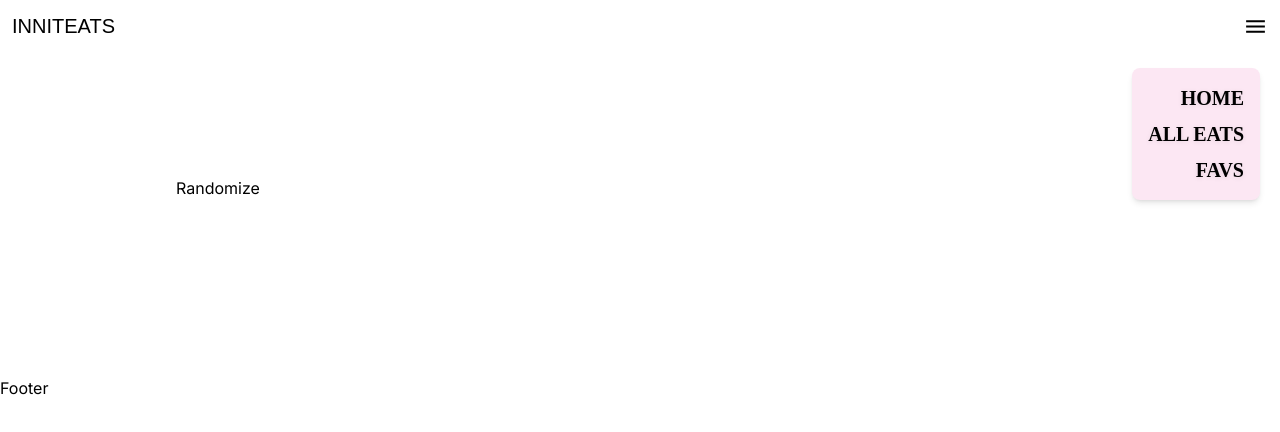
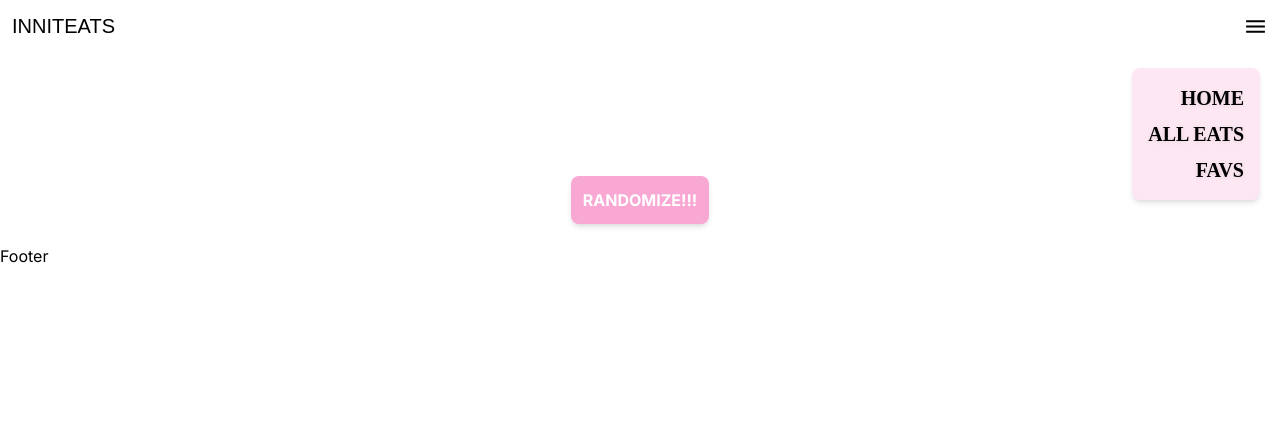
Before and after one commit to kahouechi/inn, a React (Vite) app: page /#/ in a window 1280 px wide. Shown: the top 432 px of the page. Built offline with nearby package versions, Linux system fonts and the light colour scheme; a web font is replaced by a local one.

Commit message:
style randomize button

```diff
--- a/src/App.css
+++ b/src/App.css
@@ -1,3 +1,3 @@
 .page {
-  @apply m-44;
+  @apply mt-44;
 }
--- a/src/components/Randomizer/Randomizer.css
+++ b/src/components/Randomizer/Randomizer.css
@@ -0,0 +1,7 @@
+.randomizer-wrapper {
+  @apply flex flex-col justify-center items-center text-center gap-5;
+}
+
+.randomizer-wrapper button {
+  @apply bg-pink-300 text-white font-bold p-3 rounded-lg shadow-md;
+}
--- a/src/components/Randomizer/Randomizer.jsx
+++ b/src/components/Randomizer/Randomizer.jsx
@@ -1,19 +1,21 @@
 import React, { useState } from 'react'
 import options from '../../data/options.json'
+import './Randomizer.css'
 
 const Randomizer = () => {
 
   const [randomOption, setRandomOption] = useState(null);
   const randomize = () => {
     setRandomOption(Math.floor(Math.random() * options.length))
-    console.log(randomOption);
+
   }
 
 
   return (
-    <div>
-      <button onClick={randomize}>Randomize</button>
-      <div>{randomOption !== null && options[randomOption].name}</div>
+    <div className='randomizer-wrapper'>
+      <button onClick={randomize}>RANDOMIZE!!!</button>
+      <p>{randomOption !== null && options[randomOption].name}</p>
+
     </div>
   )
 }
```
